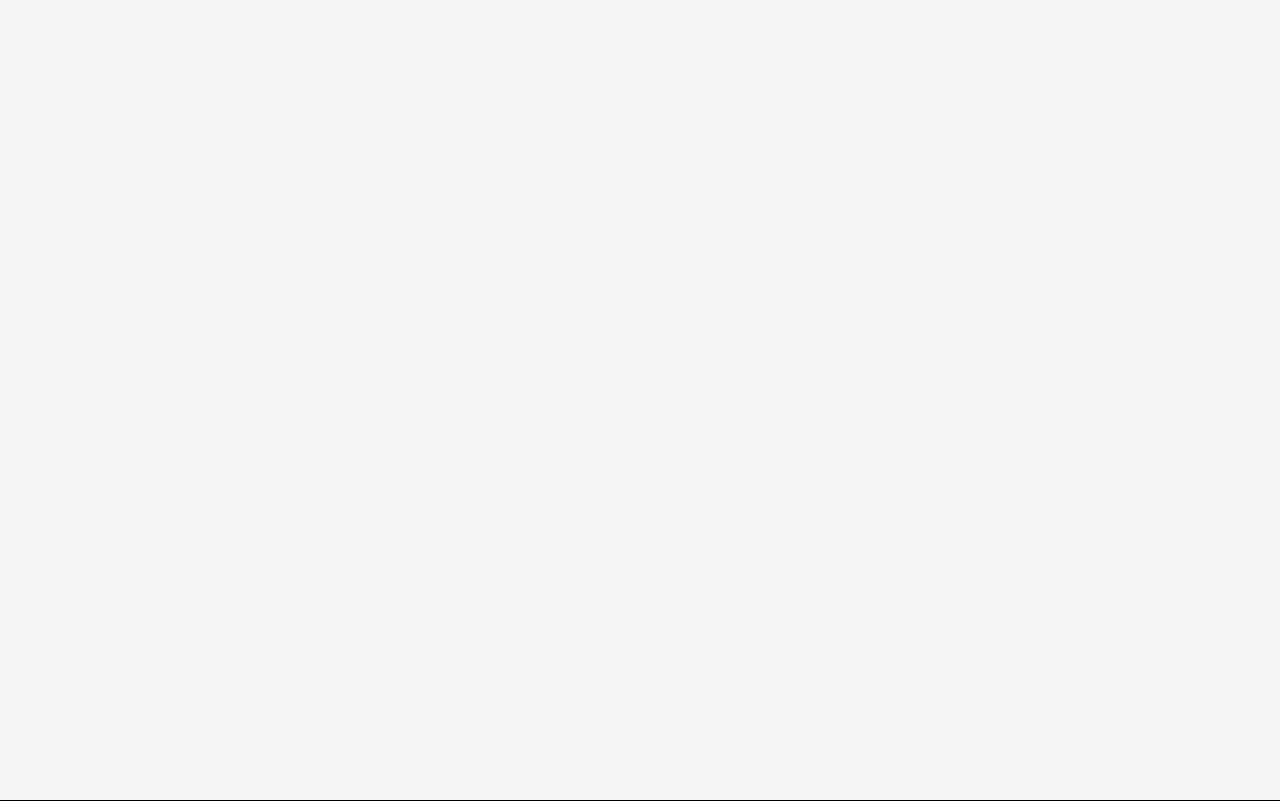
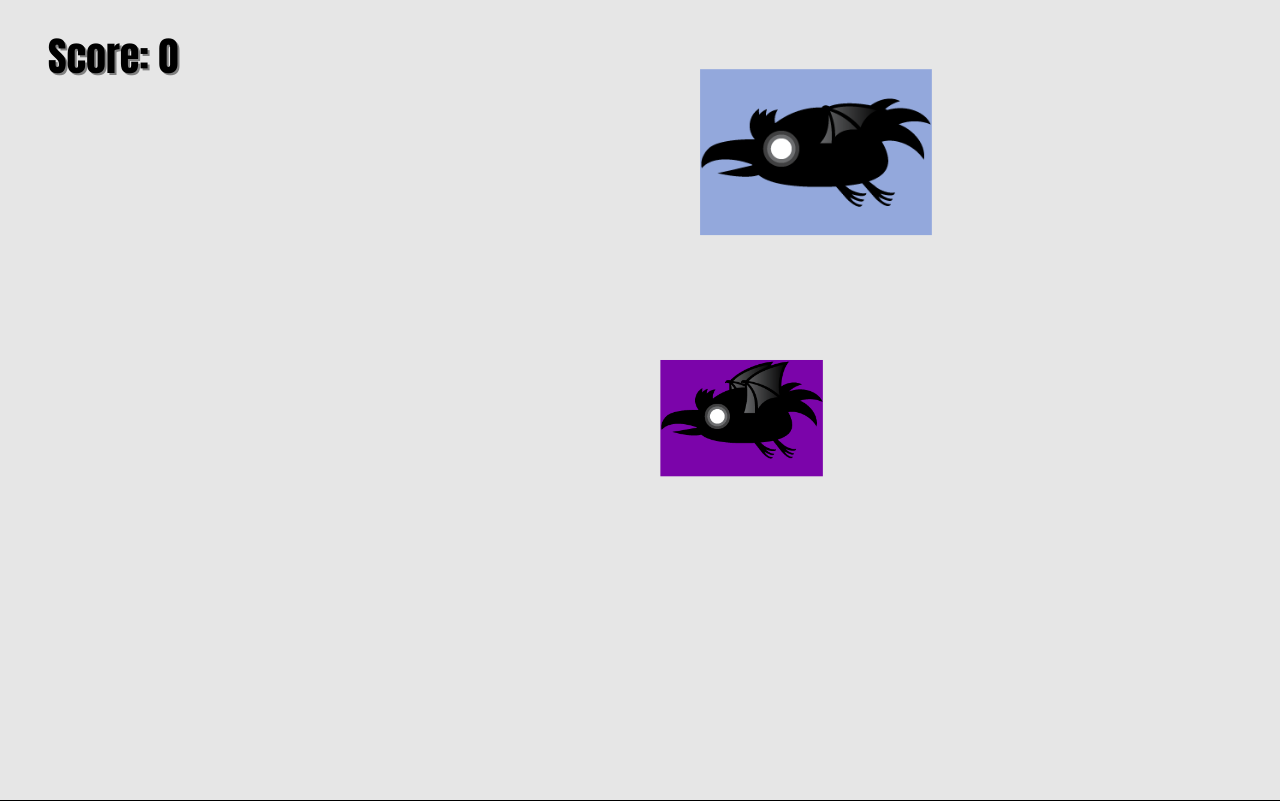
Before and after one commit to exrawon/the-raven-game, a plain HTML site: page index.html in a window 1280 px wide. Drawn offline with Linux system fonts and the light colour scheme.

Commit message:
Add files via upload

```diff
--- a/index.html
+++ b/index.html
@@ -8,7 +8,9 @@
     <link rel="icon" href="./assets/icon.png" />
   </head>
   <body>
+    <canvas id="collisionCanvas"></canvas>
     <canvas id="canvas1"></canvas>
+
     <script src="./script.js"></script>
   </body>
 </html>
--- a/script.js
+++ b/script.js
@@ -1,8 +1,19 @@
 /** @type {HTMLCanvasElement} */
 const canvas = document.getElementById('canvas1');
 const ctx = canvas.getContext('2d');
+const collisionCanvas = document.getElementById('collisionCanvas');
+const collisionCtx = collisionCanvas.getContext('2d');
 const CANVAS_WIDTH = (canvas.width = window.innerWidth);
 const CANVAS_HEIGHT = (canvas.height = window.innerHeight);
+collisionCanvas.width = window.innerWidth;
+collisionCanvas.height = window.innerHeight;
+
+let timeToNextRaven = 0;
+let ravenInterval = 1000;
+let lastTime = 0;
+let score = 0;
+ctx.font = ' 40px Impact';
+
 let ravens = [];
 
 class Raven {
@@ -11,27 +22,55 @@ class Raven {
     this.image.src = './assets/raven.png';
     this.spriteWidth = 271;
     this.spriteHeight = 194;
-		this.width = this.spriteWidth * 0.4;
-		this.height = this.spriteHeight * 0.4;
+    this.sizeModifier = Math.random() * 0.6 + 0.4;
+    this.width = this.spriteWidth * this.sizeModifier;
+    this.height = this.spriteHeight * this.sizeModifier;
     this.x = Math.random() * CANVAS_WIDTH + CANVAS_WIDTH;
     this.y = Math.random() * (CANVAS_HEIGHT - this.height);
     this.directionX = Math.random() * 5 + 3;
     this.directionY = Math.random() * 5 - 2.5;
+    this.toDelete = false;
     this.frame = 0;
-		this.staggerFrames = 0;
-		this.animationSpeed = Math.floor(Math.random() * 5 + 1) + 5;
+    this.maxFrame = 5;
+    this.timeSinceFlap = 0;
+    this.flapInterval = Math.random() * 50 + 50;
+    this.randomColor = [
+      Math.floor(Math.random() * 256),
+      Math.floor(Math.random() * 256),
+      Math.floor(Math.random() * 256),
+    ];
+    this.hitboxColor = `rgb(${this.randomColor[0]},${this.randomColor[1]},${this.randomColor[2]})`;
+    // this.staggerFrames = 0;
+    // this.animationSpeed = Math.floor(Math.random() * 5 + 1) + 5;
   }
-	update() {
+  update(deltaTime) {
     this.x -= this.directionX;
     this.y += this.directionY;
-		this.staggerFrames++;
-		if (this.staggerFrames % this.animationSpeed === 0) {
-			if (this.frame < 5) {
+
+    if (this.y < 0 || this.y > CANVAS_HEIGHT - this.height) {
+      this.directionY *= -1;
+    }
+    // this.staggerFrames++;
+    // if (this.staggerFrames % this.animationSpeed === 0) {
+    //   if (this.frame < this.maxFrame) {
+    //     this.frame++;
+    //   } else this.frame = 0;
+    // }
+
+    if (this.x < 0 - this.width) {
+      this.toDelete = true;
+    }
+    this.timeSinceFlap += deltaTime;
+    if (this.timeSinceFlap > this.flapInterval) {
+      if (this.frame < this.maxFrame) {
         this.frame++;
       } else this.frame = 0;
+      this.timeSinceFlap = 0;
     }
   }
   draw() {
+    ctx.fillStyle = this.hitboxColor;
+    ctx.fillRect(this.x, this.y, this.width, this.height);
     ctx.drawImage(
       this.image,
       this.frame * this.spriteWidth,
@@ -46,24 +85,46 @@ class Raven {
   }
 }
 
+function drawScore() {
+  ctx.fillStyle = 'grey';
+  ctx.fillText(`Score: ${score}`, 50, 75);
+  ctx.fillStyle = 'black';
+  ctx.fillText(`Score: ${score}`, 48, 73);
+}
+
+window.addEventListener('click', (e) => {
+  const detectPixelColor = ctx.getImageData(e.x, e.y, 1, 1);
+  console.log(detectPixelColor);
+});
+
 function spawn() {
-	for (let i = 0; i < 10; i++) {
+  for (let i = 0; i < 1; i++) {
     ravens.push(new Raven());
   }
 }
-function animate() {
+function animate(timestamp) {
   ctx.clearRect(0, 0, CANVAS_WIDTH, CANVAS_HEIGHT);
+  let deltaTime = timestamp - lastTime;
+  lastTime = timestamp;
 
-	for (let i in ravens) {
-		ravens[i].draw();
-		ravens[i].update();
+  timeToNextRaven += deltaTime;
+  if (timeToNextRaven >= ravenInterval) {
+    spawn();
+    timeToNextRaven = 0;
   }
+  drawScore();
+  //using spread operator
+  [...ravens].forEach((obj) => {
+    obj.update(deltaTime);
+    obj.draw();
+  });
+
+  // to remove ravens which are out of screen from the ravens array
+  ravens = ravens.filter((obj) => {
+    return !obj.toDelete;
+  });
 
   requestAnimationFrame(animate);
 }
 
-animate();
-
-canvas.addEventListener('click', () => {
-	spawn();
-});
+animate(0);
--- a/styles.css
+++ b/styles.css
@@ -1,5 +1,5 @@
 body {
-	background-color: hsl(0, 0%, 60%);
+  background-color: hsl(0, 0%, 90%);
   user-select: none;
   cursor: pointer;
   overflow: hidden;
@@ -7,7 +7,6 @@ body {
 }
 canvas {
   position: absolute;
-	background-color: whitesmoke;
   border: 1px solid black;
   width: 100vw;
   height: 100vh;
@@ -15,3 +14,7 @@ canvas {
   left: 50%;
   transform: translate(-50%, -50%);
 }
+/*
+#collisionCanvas {
+  background: red;
+} */
```
Lines whose indentation alone changed are shown as unchanged.
